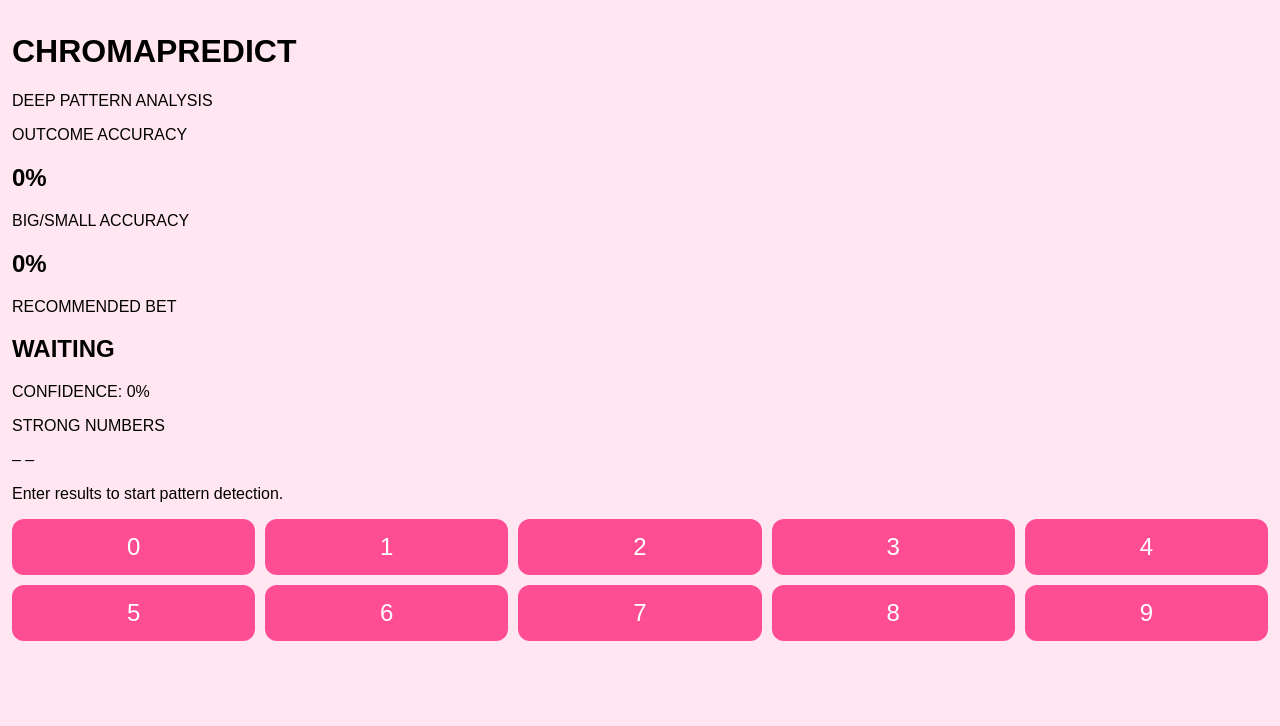
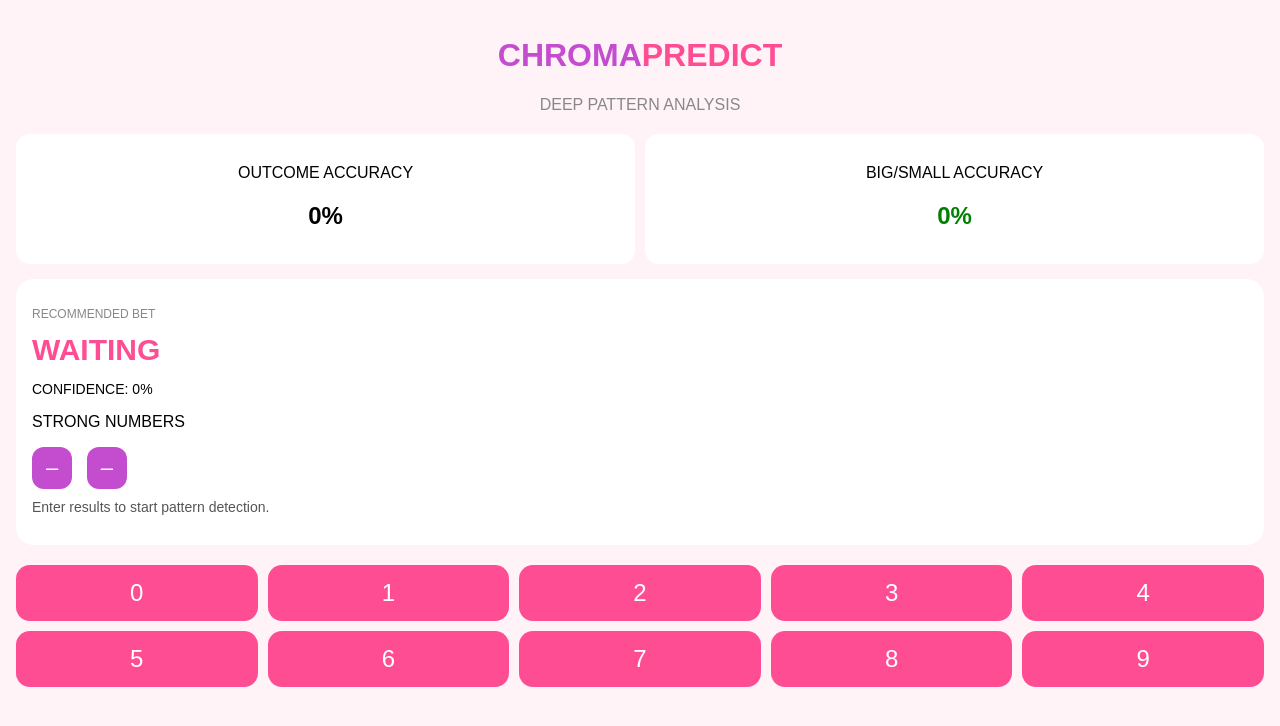
Before and after one commit to vlsngomes8-hue/prediction-tool, a plain HTML site: page index.html in a window 1280 px wide. Drawn offline with Linux system fonts and the light colour scheme.

Commit message:
Update style.css

```diff
--- a/style.css
+++ b/style.css
@@ -1,86 +1,100 @@
 body {
   margin: 0;
   font-family: Arial, sans-serif;
-  background: #ffe6f0;
-  padding: 12px;
+  background: #fff3f7;
 }
 
-.header {
-  background: #ff4d94;
-  color: white;
+.app {
   padding: 16px;
+}
+
+.logo {
+  text-align: center;
+  font-size: 32px;
+  color: #c44ccf;
+}
+
+.logo span {
+  color: #ff4d94;
+}
+
+.subtitle {
+  text-align: center;
+  color: #888;
+  margin-bottom: 20px;
+}
+
+.stats {
+  display: flex;
+  gap: 10px;
+}
+
+.stat {
+  flex: 1;
+  background: white;
+  padding: 14px;
   border-radius: 14px;
   text-align: center;
 }
 
-.header h1 {
-  margin: 0;
-  font-size: 28px;
+.stat.green h2 {
+  color: green;
 }
 
-.predictions {
-  display: flex;
-  justify-content: center;
-  gap: 15px;
-  margin: 10px 0;
+.card {
+  background: white;
+  margin-top: 15px;
+  padding: 16px;
+  border-radius: 18px;
 }
 
-.predictions div {
-  background: white;
-  color: #ff4d94;
-  font-size: 26px;
-  font-weight: bold;
-  padding: 10px 18px;
-  border-radius: 10px;
-  min-width: 80px;
+.label {
+  color: #888;
+  font-size: 12px;
 }
 
-.header p {
-  font-size: 12px;
-  opacity: 0.9;
+.card h2 {
+  font-size: 30px;
+  margin: 10px 0;
+  color: #ff4d94;
+}
+
+.confidence {
+  font-size: 14px;
+}
+
+.strong {
+  margin-top: 10px;
+}
+
+.nums span {
+  display: inline-block;
+  background: #c44ccf;
+  color: white;
+  font-size: 22px;
+  padding: 8px 14px;
+  border-radius: 12px;
+  margin-right: 10px;
+}
+
+.reason {
+  font-size: 14px;
+  margin-top: 10px;
+  color: #555;
 }
 
 .buttons {
+  margin-top: 20px;
   display: grid;
   grid-template-columns: repeat(5, 1fr);
   gap: 10px;
-  margin: 15px 0;
 }
 
 .buttons button {
   font-size: 24px;
-  padding: 14px 0;
+  padding: 14px;
+  border-radius: 14px;
+  border: none;
   background: #ff4d94;
   color: white;
-  border: none;
-  border-radius: 12px;
-  cursor: pointer;
 }
-
-table {
-  width: 100%;
-  background: white;
-  border-radius: 12px;
-  overflow: hidden;
-  font-size: 14px;
-}
-
-th {
-  background: #ffd1e6;
-  padding: 8px;
-}
-
-td {
-  padding: 8px;
-  text-align: center;
-}
-
-.win {
-  color: green;
-  font-weight: bold;
-}
-
-.loss {
-  color: red;
-  font-weight: bold;
-}
```
